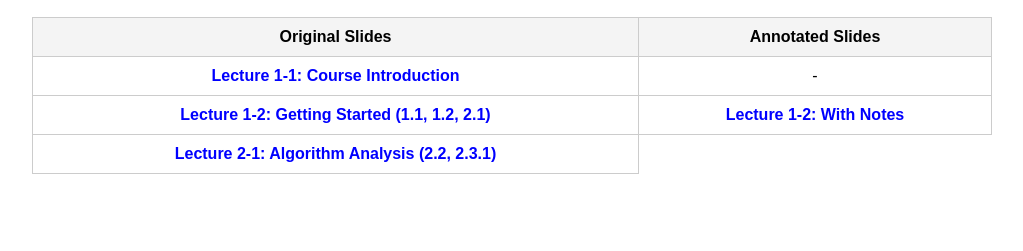
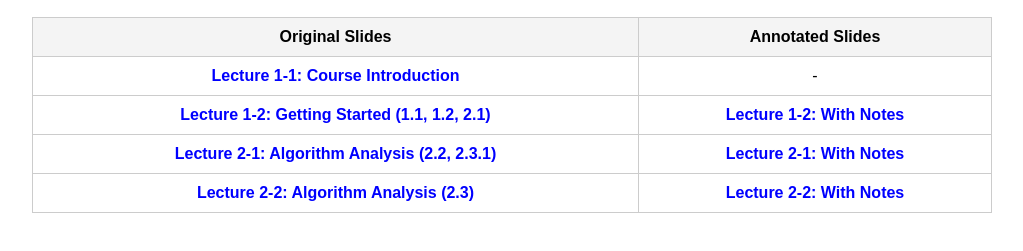
Before and after one commit to joonsooyoo/lecture-materials, a plain HTML site: page index.html in a window 1280 px wide. Shown: the part 119-370 px from the top of the page, without its empty margins (128-1151 px from the left). Drawn offline with Linux system fonts and the light colour scheme.

Commit message:
Update index.html

```diff
--- a/index.html
+++ b/index.html
@@ -32,8 +32,11 @@
         </tr>
         <tr>
             <td><a href="slides/Lecture 2_1.pdf" target="_blank">Lecture 2-1: Algorithm Analysis (2.2, 2.3.1)</a></td>
-            <!-- Corrected comment syntax -->
-            <!-- <td><a href="annotated/Lecture 2_1_after.pdf" target="_blank">Lecture 2-1: With Notes</a></td> -->
+            <td><a href="annotated/Lecture 2_1_after.pdf" target="_blank">Lecture 2-1: With Notes</a></td>
+        </tr>
+        <tr>
+            <td><a href="slides/Lecture 2_2.pdf" target="_blank">Lecture 2-2: Algorithm Analysis (2.3)</a></td>
+            <td><a href="annotated/Lecture 2_2_after.pdf" target="_blank">Lecture 2-2: With Notes</a></td>
         </tr>
     </table>
 </body>
```
